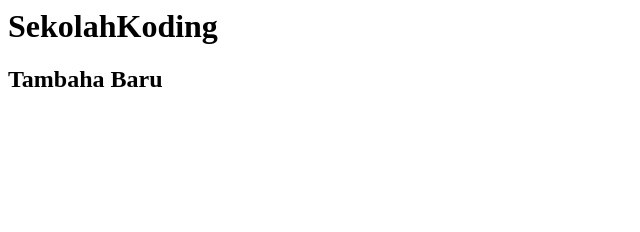
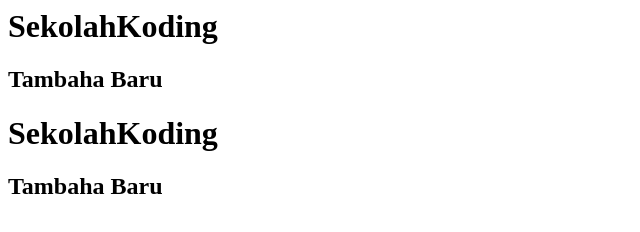
Before and after one commit to hendri2212/tutorial, a plain HTML site: page index.html in a window 1280 px wide. Shown: the whole page, without its empty margins (0-640 px from the left). Drawn offline with Linux system fonts and the light colour scheme.

Commit message:
dari github

```diff
--- a/index.html
+++ b/index.html
@@ -1,2 +1,5 @@
 <h1>SekolahKoding</h1>
 <h2>Tambaha Baru</h2>
+
+<h1>SekolahKoding</h1>
+<h2>Tambaha Baru</h2>
```
